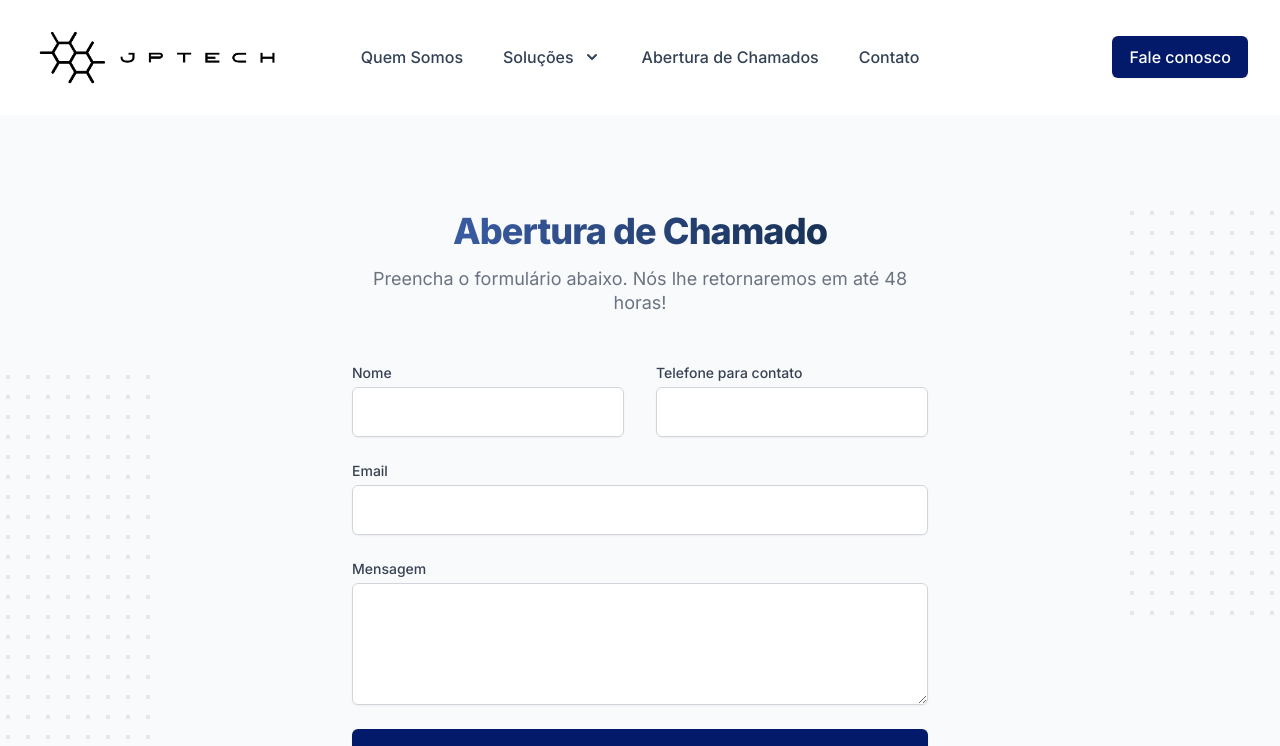
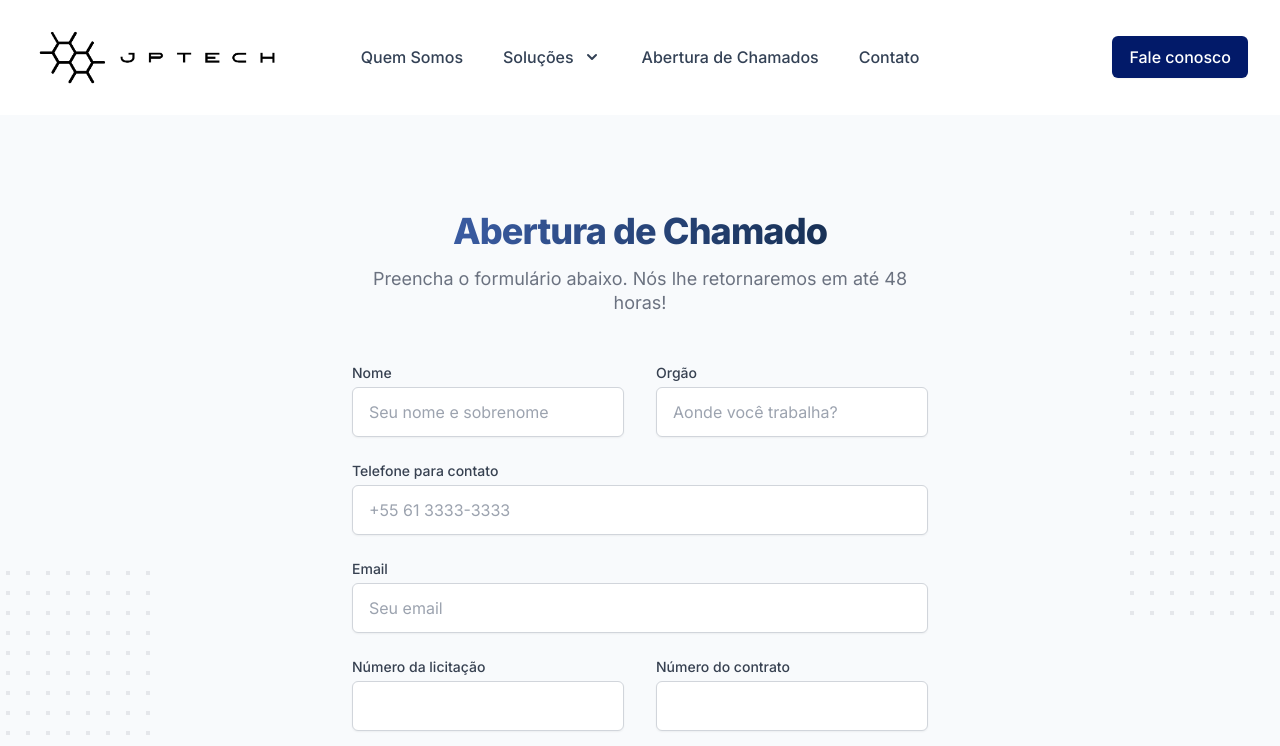
Before and after one commit to pxpc2/jptech, a Next.js app in the folder client/: page /chamados in a window 1280 px wide. Shown: the top 746 px of the page. Built offline with nearby package versions, Linux system fonts and the light colour scheme.

Commit message:
adding new fields and placeholders to chamado form

```diff
--- a/client/app/chamados/page.js
+++ b/client/app/chamados/page.js
@@ -125,6 +125,7 @@ export default function Chamados() {
                   type="text"
                   name="first-name"
                   id="first-name"
+                  placeholder="Seu nome e sobrenome"
                   autoComplete="given-name"
                   className="py-3 px-4 block w-full shadow-sm
                  border-gray-300 border rounded-md focus:outline-none focus:ring-1
@@ -135,6 +136,27 @@ export default function Chamados() {
             </div>
             <div>
               <label
+                htmlFor="orgao"
+                className="block text-sm font-medium text-gray-700"
+              >
+                Orgão
+              </label>
+              <div className="mt-1">
+                <input
+                  type="text"
+                  name="orgao"
+                  id="orgao"
+                  placeholder="Aonde você trabalha?"
+                  autoComplete="orgao"
+                  className="py-3 px-4 block w-full shadow-sm focus:outline-none focus:ring-1
+                  focus:border-jptech-brand-blue focus:ring-jptech-brand-blue
+                 border border-gray-300 rounded-md"
+                  {...register('orgao')}
+                />
+              </div>
+            </div>
+            <div className="col-span-2">
+              <label
                 htmlFor="phone"
                 className="block text-sm font-medium text-gray-700"
               >
@@ -142,10 +164,11 @@ export default function Chamados() {
               </label>
               <div className="mt-1">
                 <input
-                  type="number"
+                  type="text"
                   name="phone"
                   id="phone"
                   autoComplete="phone"
+                  placeholder="+55 61 3333-3333"
                   className="py-3 px-4 block w-full shadow-sm focus:outline-none focus:ring-1
                   focus:border-jptech-brand-blue focus:ring-jptech-brand-blue
                  border border-gray-300 rounded-md"
@@ -165,11 +188,52 @@ export default function Chamados() {
                   id="email"
                   name="email"
                   type="email"
+                  placeholder="Seu email"
                   autoComplete="email"
                   className="py-3 px-4 block w-full shadow-sm border border-gray-300
                  rounded-md focus:outline-none focus:ring-1
                  focus:border-jptech-brand-blue focus:ring-jptech-brand-blue"
                   {...register('email')}
+                />
+              </div>
+            </div>
+            <div className="">
+              <label
+                htmlFor="licitacao"
+                className="block text-sm font-medium text-gray-700"
+              >
+                Número da licitação
+              </label>
+              <div className="mt-1">
+                <input
+                  type="text"
+                  name="licitacao"
+                  id="licitacao"
+                  autoComplete="licitacao"
+                  className="py-3 px-4 block w-full shadow-sm focus:outline-none focus:ring-1
+                  focus:border-jptech-brand-blue focus:ring-jptech-brand-blue
+                 border border-gray-300 rounded-md"
+                  {...register('licitacao')}
+                />
+              </div>
+            </div>
+            <div className="">
+              <label
+                htmlFor="contrato"
+                className="block text-sm font-medium text-gray-700"
+              >
+                Número do contrato
+              </label>
+              <div className="mt-1">
+                <input
+                  type="text"
+                  name="contrato"
+                  id="contrato"
+                  autoComplete="contrato"
+                  className="py-3 px-4 block w-full shadow-sm focus:outline-none focus:ring-1
+                  focus:border-jptech-brand-blue focus:ring-jptech-brand-blue
+                 border border-gray-300 rounded-md"
+                  {...register('contrato')}
                 />
               </div>
             </div>
@@ -185,6 +249,7 @@ export default function Chamados() {
                   id="message"
                   name="message"
                   rows={4}
+                  placeholder="Escreva seu texto aqui..."
                   className="py-3 px-4 block w-full shadow-sm
                   focus:outline-none focus:ring-1
                   focus:border-jptech-brand-blue focus:ring-jptech-brand-blue border
```
